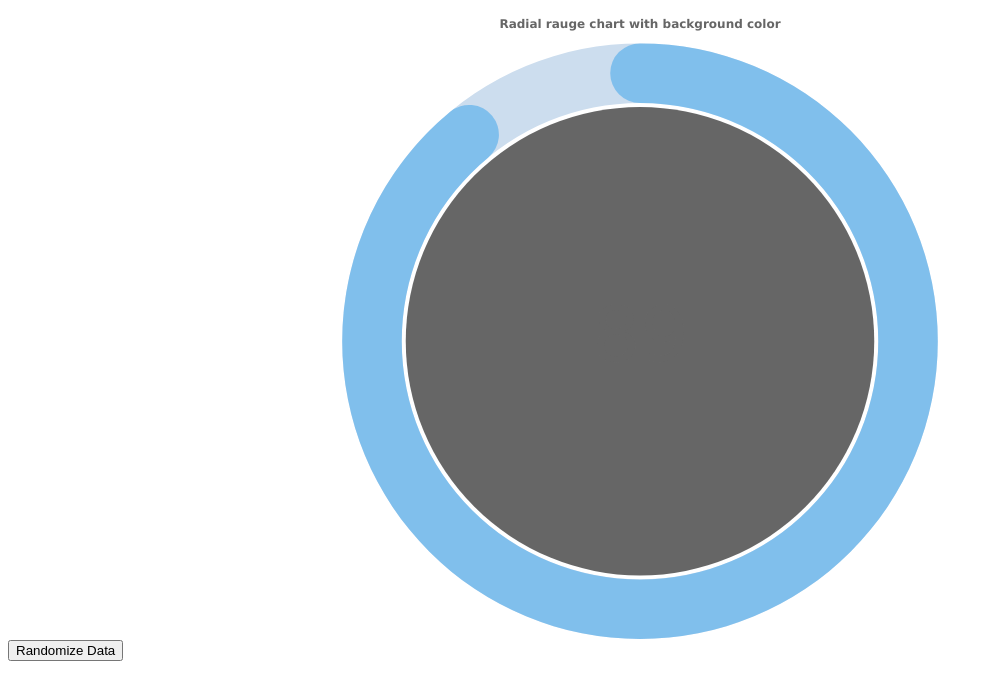
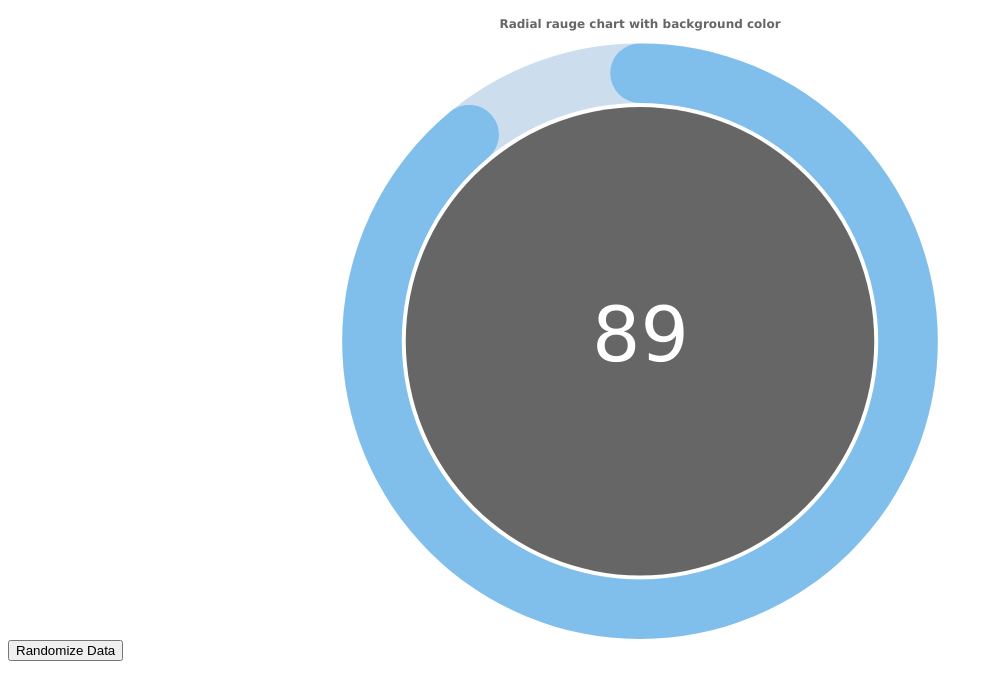
Before and after one commit to pandameister/chartjs-chart-radial-gauge, a website: page samples/withBackgroundColor.html in a window 1280 px wide. Shown: the whole page, without its empty margins (0-993 px from the left). Drawn offline with Linux system fonts and the light colour scheme; files whose address does not match are found by name.

Commit message:
fix color configuration in samples

```diff
--- a/samples/withBackgroundColor.html
+++ b/samples/withBackgroundColor.html
@@ -45,7 +45,7 @@
             text: 'Radial rauge chart with background color'
           },
           centerArea: {
-            color: '#fff',
+            fontColor: '#fff',
             backgroundColor: 'rgba(0,0,0,0.6)'
           }
         }
```
